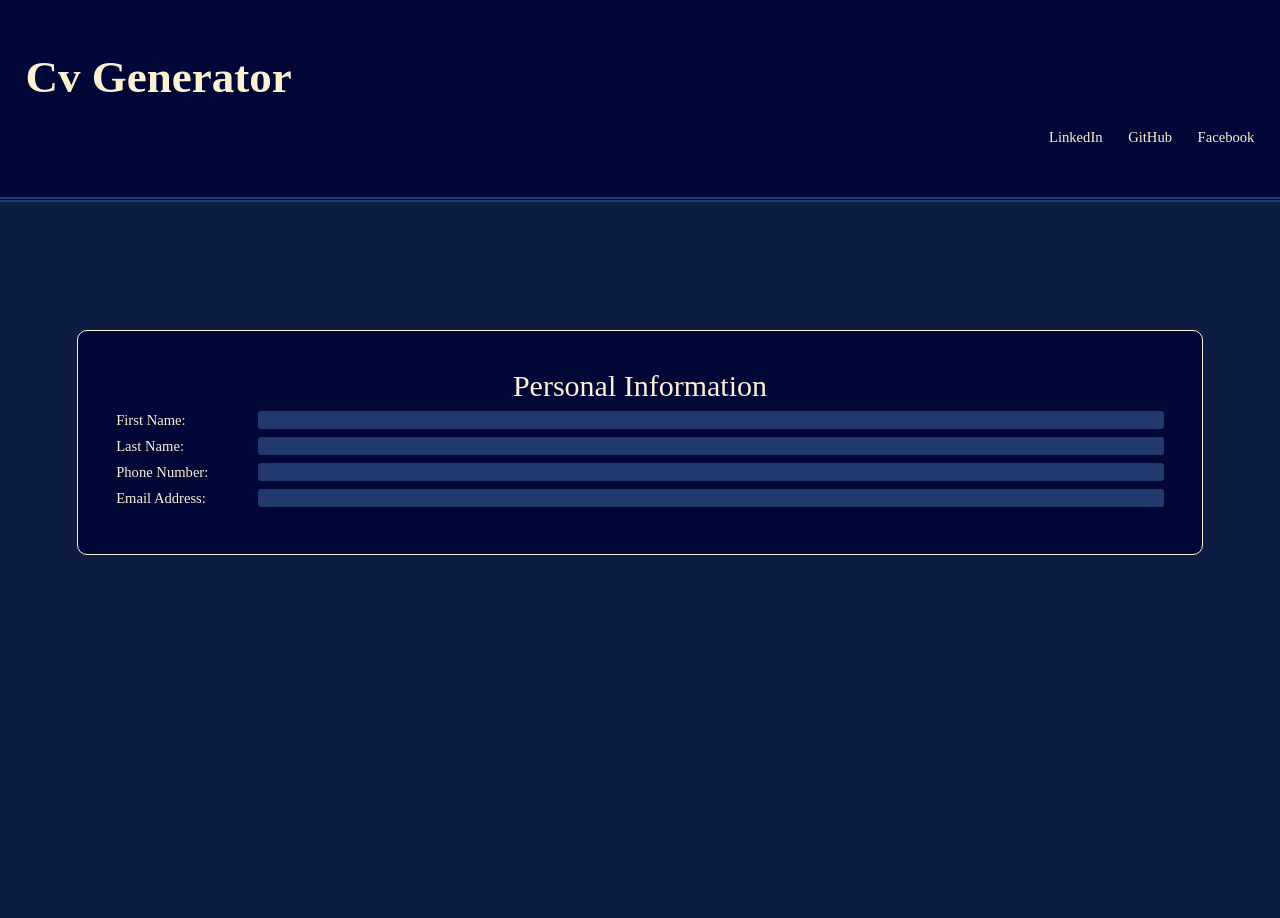
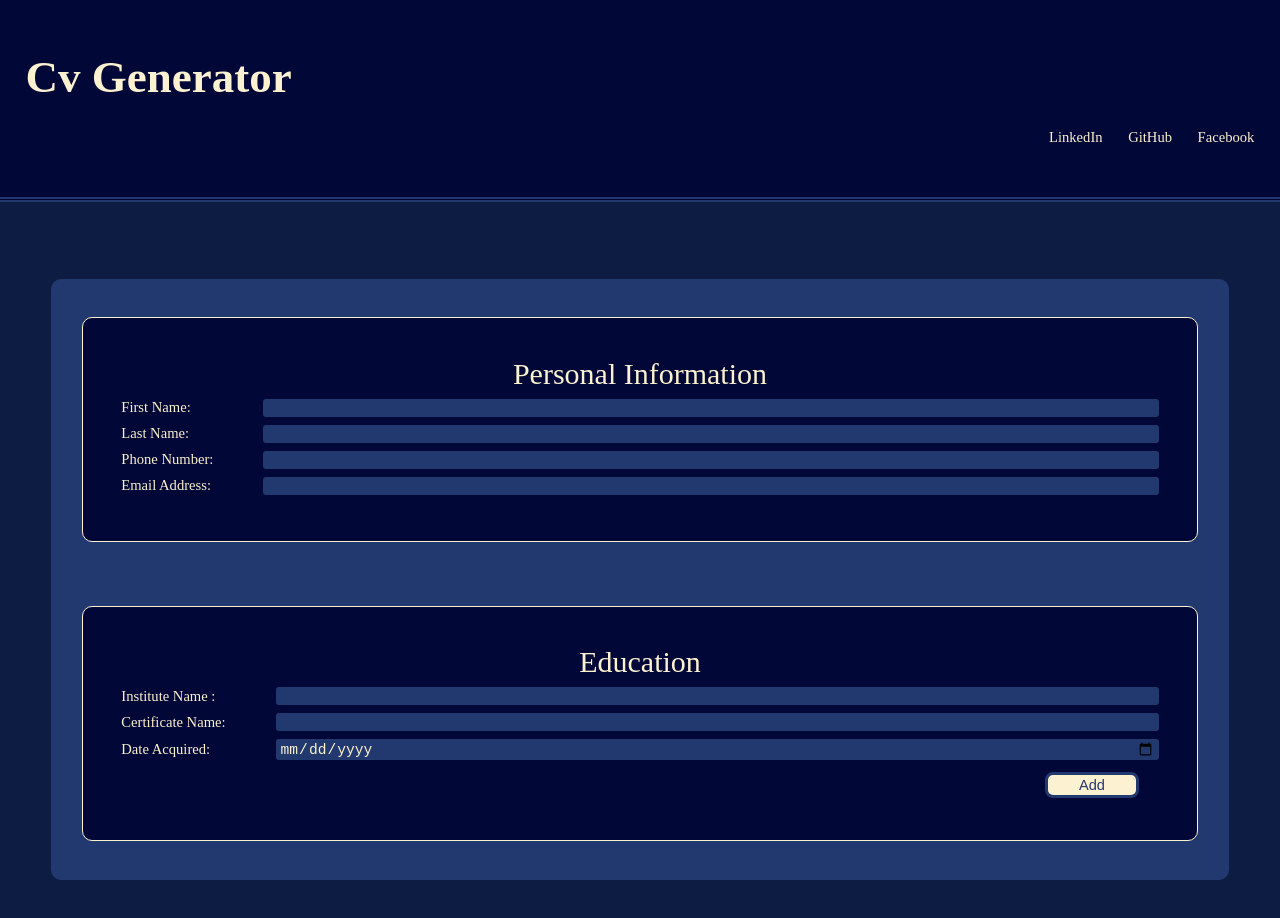
Before and after one commit to Z-K11/cvGenerator, a React (Vite) app: page / in a window 1280 px wide. Shown: the top 918 px of the page. Before the commit the page ends 800 px from the top, so only its background shows below. Built offline with nearby package versions, Linux system fonts and the light colour scheme.

Commit message:
ui : design and add section for user education submission

```diff
--- a/src/App.jsx
+++ b/src/App.jsx
@@ -1,5 +1,6 @@
 import './styles/App.css';
 import GeneralInformation from './generalInformation';
+import UserEducation from './educationInput';
 function Header() {
   return (
     <header>
@@ -32,6 +33,7 @@ export default function App() {
       <div className="mainWrapper">
         <form action="" method="post">
           <GeneralInformation />
+          <UserEducation />
         </form>
       </div>
     </>
--- /dev/null
+++ b/src/educationInput.jsx
@@ -0,0 +1,19 @@
+import './styles/educationInput.css';
+export default function UserEducation() {
+  return (
+    <div className="educationInput generalInput">
+      <h2>Education</h2>
+      <div className="inputAlign">
+        <label htmlFor="institute">Institute Name : </label>
+        <input type="text" name="institute" id="institute" />
+        <label htmlFor="certificate">Certificate Name:</label>
+        <input type="text" name="certificate" id="certificate" />
+        <label htmlFor="certificateDate">Date Acquired:</label>
+        <input type="date" name="certificateDate" id="certificateDate" />
+      </div>
+      <div className="addEducation">
+        <button type="button">Add</button>
+      </div>
+    </div>
+  );
+}
--- a/src/generalInformation.jsx
+++ b/src/generalInformation.jsx
@@ -5,13 +5,13 @@ export default function GeneralInformation() {
       <div className="generalInput">
         <h2>Personal Information</h2>
         <div className="inputAlign">
-          <label for="firstName">First Name:</label>
+          <label htmlFor="firstName">First Name:</label>
           <input type="text" id="firstName" name="firstName" />
-          <label for="lastName">Last Name:</label>
+          <label htmlFor="lastName">Last Name:</label>
           <input type="text" id="lastName" name="lastName" />
-          <label for="cellNumber">Phone Number:</label>
+          <label htmlFor="cellNumber">Phone Number:</label>
           <input type="tel" id="cellNumber" name="cellNumber" />
-          <label for="email">Email Address:</label>
+          <label htmlFor="email">Email Address:</label>
           <input type="email" id="email" name="email" />
         </div>
       </div>
--- /dev/null
+++ b/src/styles/educationInput.css
@@ -0,0 +1,13 @@
+.addEducation button {
+  font-size: var(--bodyFont);
+  background-color: var(--mainFont);
+  padding: 0.2rem 2.4vw;
+  color: var(--mainLight);
+  border: 0.3rem solid var(--mainLight);
+  border-radius: 0.8rem;
+}
+.addEducation {
+  display: flex;
+  justify-content: flex-end;
+  padding: 0.4rem 2rem;
+}
--- a/src/styles/index.css
+++ b/src/styles/index.css
@@ -17,7 +17,7 @@ body {
   font-size: var(--bodyFont);
 }
 .mainWrapper {
-  margin: 10vw 6vw;
+  margin: 6vw 4vw;
   font-size: var(--bodyFont);
 }
 input,
@@ -27,4 +27,13 @@ label {
 input {
   outline: none;
   border: none;
+  width: 100%;
 }
+form {
+  background-color: var(--mainLight);
+  padding: 3vw 2.4vw;
+  border-radius: 1rem;
+  display: flex;
+  flex-direction: column;
+  gap: 5vw;
+}
```
